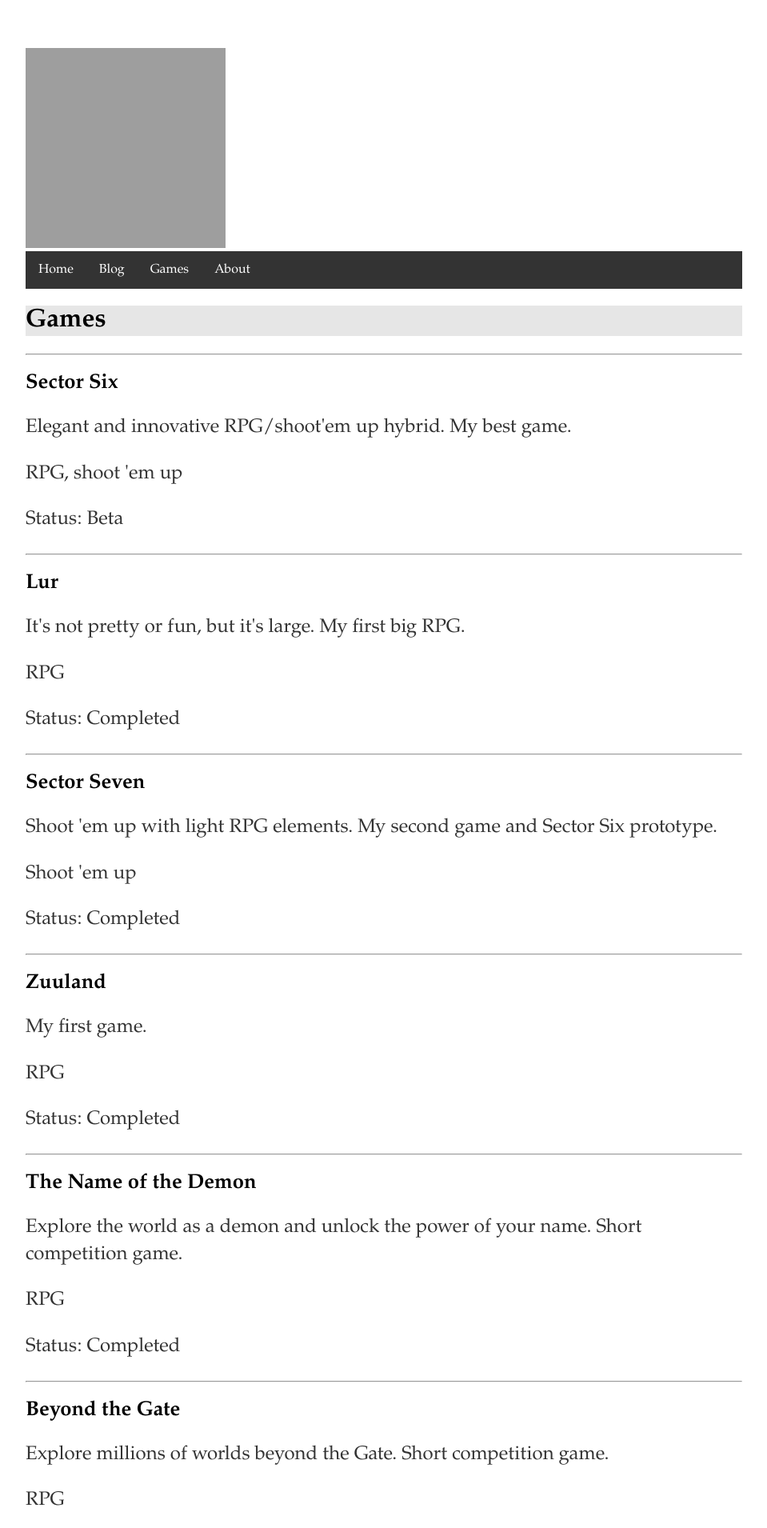
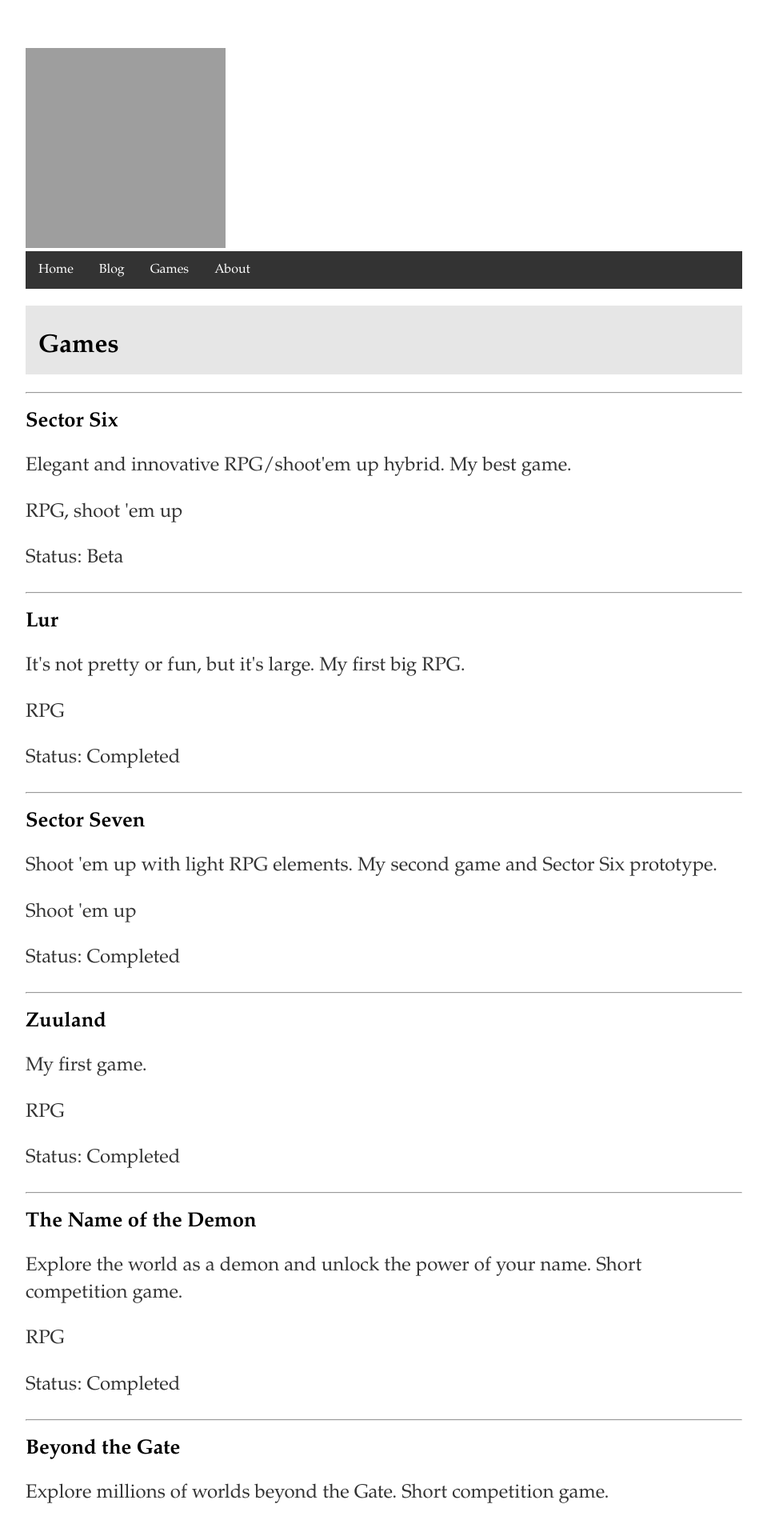
Before and after one commit to Phoebe3663/Zuurix.github.io, a Jekyll site: the page built from games/index.html, in a window 1280 px wide. Shown: the top 1910 px of the page at 80% size, without its empty margins (160-1119 px from the left). Built offline with Jekyll 4.4.1, drawn with Linux system fonts in a browser that asks for light colours; grey boxes are pictures that could not be loaded.

Commit message:
Update main.css

```diff
--- a/css/main.css
+++ b/css/main.css
@@ -47,6 +47,7 @@ a:hover {
 h1 {
     font-family: "Palatino Linotype", "Book Antiqua", "Palatino", serif;
     font-size: 2em;
+    padding: 32px 32px 16px 16px;
     background-color: #e6e6e6;
 }
 
```
